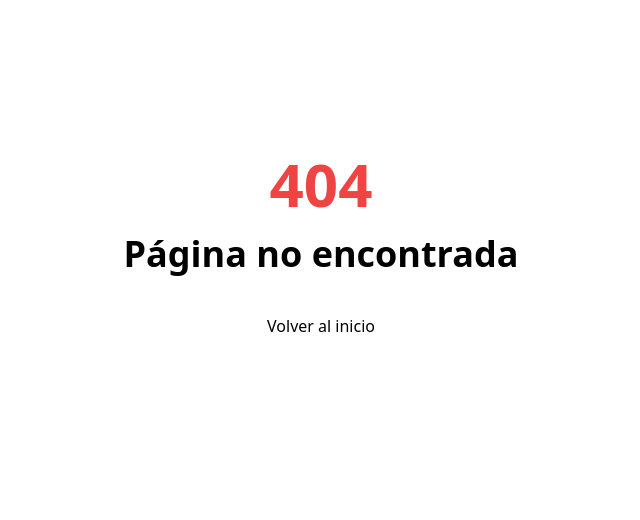
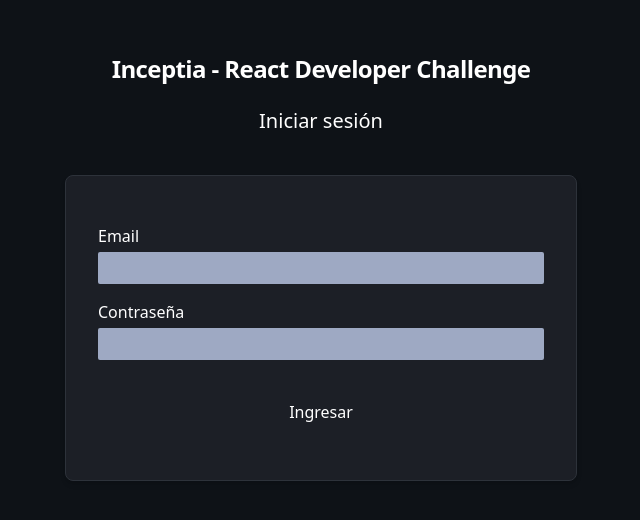
Before and after one commit to GabrielCarames/inceptia-react-developer-challenge, a React (Vite) app in the folder frontend/: page /signin in a window 1280 px wide. Before the commit this address had no page. Shown: the part 154-674 px from the top of the page, without its empty margins (319-959 px from the left). Built offline with nearby package versions, Linux system fonts and the light colour scheme.

Commit message:
feat: add SignIn form

```diff
--- /dev/null
+++ b/frontend/src/components/login/SignInForm.tsx
@@ -0,0 +1,45 @@
+import Button from "../Button"
+import InputGroup from "../form/InputGroup"
+
+const SignInForm = () => {
+  return (
+    <form>
+      <div className="flex flex-col gap-4">
+        <InputGroup
+          label="Email"
+          htmlFor="email"
+          id={"email"}
+          inputProps={{
+            type: "text",
+            name: "email",
+            autoComplete: "email",
+            className: "h-5"
+          }}
+          required
+          inputClassName="text-black pl-2 bg-rock-blue rounded-sm h-8"
+        ></InputGroup>
+        <InputGroup
+          label="Contraseña"
+          htmlFor="password"
+          id={"password"}
+          inputProps={{
+            type: "password",
+            name: "password",
+            autoComplete: "current-password",
+            className: "h-5"
+          }}
+          required
+          inputClassName="text-black pl-2 bg-rock-blue rounded-sm h-8"
+        ></InputGroup>
+        <Button
+          type="submit"
+          className="h-10 bg-crimson rounded-sm mt-4 hover:bg-dark-crimson"
+        >
+          Ingresar
+        </Button>
+      </div>
+    </form>
+  )
+}
+
+export default SignInForm
--- a/frontend/src/main.tsx
+++ b/frontend/src/main.tsx
@@ -4,12 +4,14 @@ import App from "./App.tsx"
 import "./index.css"
 import { Route, Routes, BrowserRouter } from "react-router-dom"
 import NotFound from "./pages/NotFound.tsx"
+import SignIn from "./pages/SignIn.tsx"
 
 ReactDOM.createRoot(document.getElementById("root")!).render(
   <React.StrictMode>
     <BrowserRouter>
       <Routes>
         <Route path="/admin" element={<App />} />
+        <Route path="/signin" element={<SignIn />} />
         <Route path="*" element={<NotFound />} />
       </Routes>
     </BrowserRouter>
--- /dev/null
+++ b/frontend/src/pages/SignIn.tsx
@@ -0,0 +1,21 @@
+import SignInForm from "@/components/login/SignInForm"
+
+export default function SignIn() {
+  return (
+    <main className="h-full min-h-screen flex justify-center items-center bg-dark text-white px-3">
+      <div className="w-full max-w-lg flex min-h-full flex-1 flex-col justify-center">
+        <div className="w-full flex flex-col gap-5">
+          <div className="sm:mx-auto sm:w-full sm:max-wlg">
+            <h1 className="mt-10 text-center text-2xl font-bold leading-9 tracking-tight">
+              Inceptia - React Developer Challenge
+            </h1>
+            <h2 className="text-center text-xl mt-5">Iniciar sesión</h2>
+          </div>
+        </div>
+        <div className="mt-10 sm:mx-auto sm:w-full bg-shark rounded-lg border border-tuna shadow-md px-6 py-12 lg:px-8">
+          <SignInForm />
+        </div>
+      </div>
+    </main>
+  )
+}
--- /dev/null
+++ b/frontend/src/types/interfaces.ts
@@ -0,0 +1,28 @@
+export interface InputErrorProps {
+  message: string
+}
+
+export interface InputGroupProps {
+  containerClassName?: string
+  label: string
+  inputProps: React.InputHTMLAttributes<HTMLInputElement>
+  inputClassName?: string
+  htmlFor: string
+  children?: React.ReactNode
+  id: string
+  required?: boolean
+}
+
+export interface InputProps {
+  required?: boolean
+  id: string
+  props: React.InputHTMLAttributes<HTMLInputElement>
+  className?: string
+}
+
+export interface ButtonProps {
+  className?: string
+  children: React.ReactNode
+  props?: React.ButtonHTMLAttributes<HTMLButtonElement>
+  type: "button" | "submit" | "reset"
+}
```
